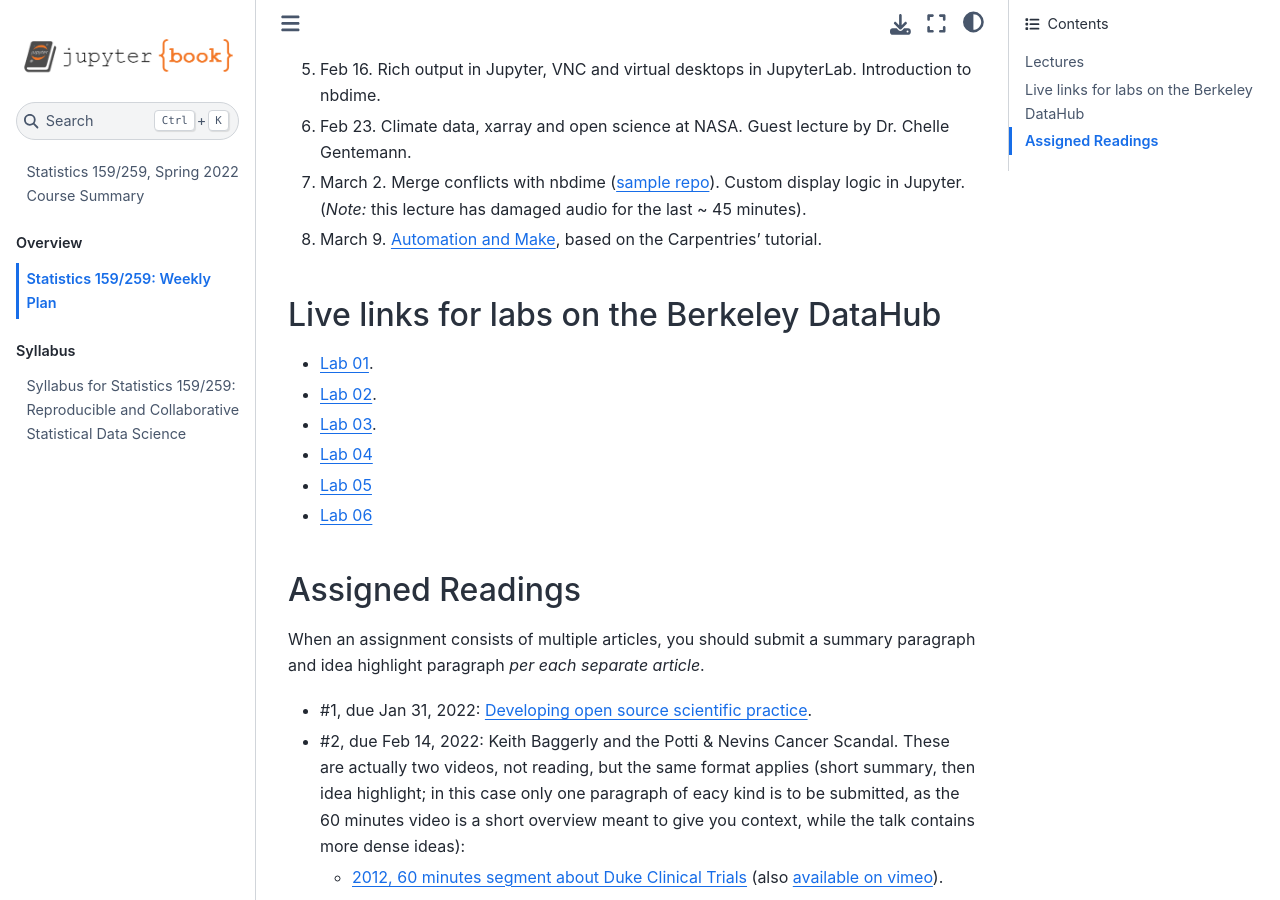
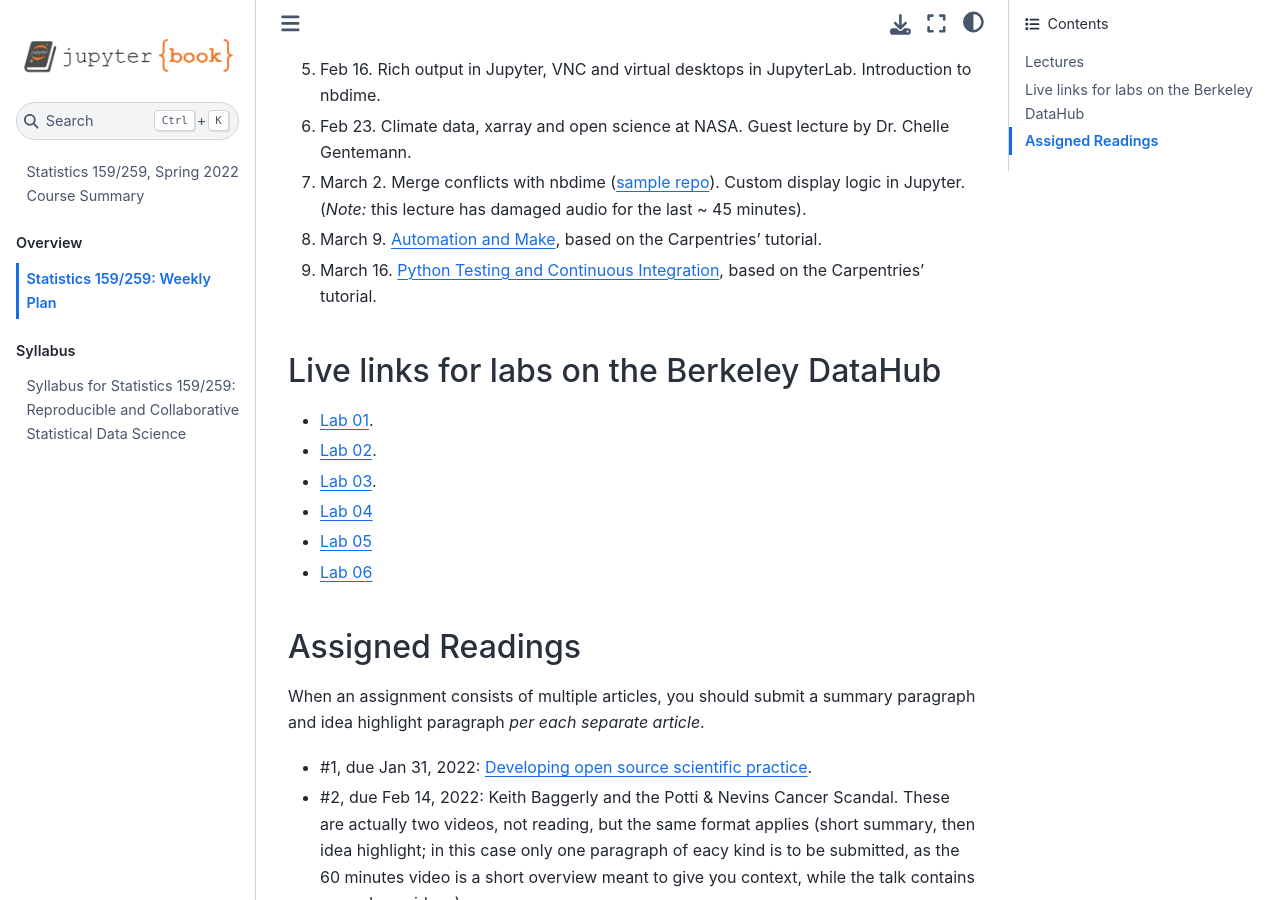
Before and after one commit to UCB-stat-159-s22/site, a Jupyter Book: the page built from schedule.md, in a window 1280 px wide and 900 px high, scrolled down 670 px. Built offline with Jupyter Book 1.0.4 settings and Sphinx 7.4.7 and the Sphinx Book theme 1.1.4, drawn with Linux system fonts in a browser that asks for light colours; pages that are not in the unit, such as notebooks, are missing from menus.

Commit message:
Add March 16 lecture

```diff
--- a/schedule.md
+++ b/schedule.md
@@ -19,6 +19,7 @@ Note that all lecture videos are posted on the [bCourses "Lectures" playlist for
 6. Feb 23. Climate data, xarray and open science at NASA. Guest lecture by Dr. Chelle Gentemann.
 7. March 2. Merge conflicts with nbdime ([sample repo](https://github.com/UCB-stat-159-s22/nbconflicts-demo)). Custom display logic in Jupyter. (_Note:_ this lecture has damaged audio for the last ~ 45 minutes).
 8. March 9. [Automation and Make](https://swcarpentry.github.io/make-novice), based on the Carpentries' tutorial.
+9. March 16. [Python Testing and Continuous Integration](https://carpentries-incubator.github.io/python-testing), based on the Carpentries' tutorial.
 
 
 ## Live links for labs on the Berkeley DataHub
```
